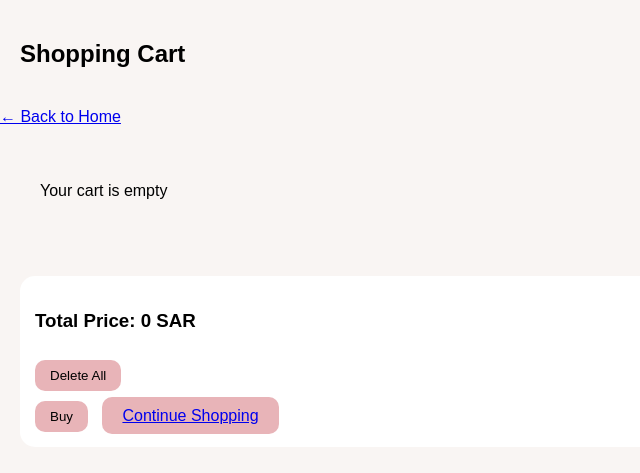
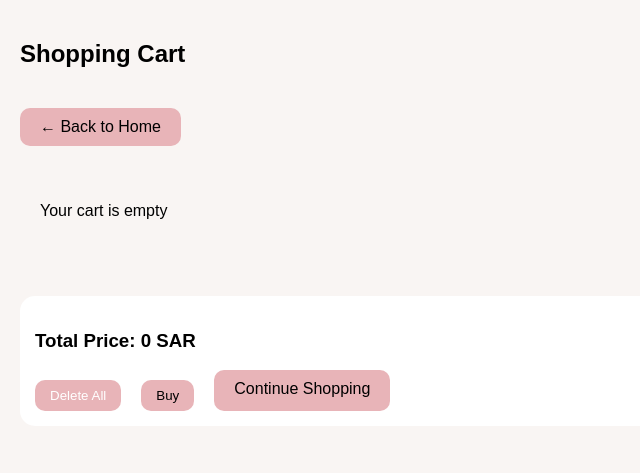
Before and after one commit to Shaden-s/nadara, a PHP site: page /checkout.php in a window 1280 px wide. Shown: the top 473 px of the page, without its empty margins (0-640 px from the left). Run offline with PHP 8.4, Linux system fonts and the light colour scheme.

Commit message:
Edit checkout UI with styled buttons and cart functionality

```diff
--- a/checkout.php
+++ b/checkout.php
@@ -13,11 +13,10 @@ if(isset($_POST['clear'])) {
     unset($_SESSION['cart']);
 }
 
-// update quantity (MODIFY)
+// update quantity
 if(isset($_POST['update'])) {
     $index = $_POST['index'];
     $qty = $_POST['qty'];
-
     $_SESSION['cart'][$index]['qty'] = $qty;
 }
 ?>
@@ -31,10 +30,12 @@ if(isset($_POST['update'])) {
 
 <body>
 
-<h2 style="padding:20px;">Shopping Cart</h2>
+<h2 class="page-title">Shopping Cart</h2>
 
-<!-- 🔙 Back Button -->
-<a href="index.php" class="back-btn">← Back to Home</a>
+<!-- 🔙 Back -->
+<div class="top-actions">
+    <a href="index.php" class="btn">← Back to Home</a>
+</div>
 
 <div class="cart">
 
@@ -56,7 +57,6 @@ if(isset($_SESSION['cart']) && !empty($_SESSION['cart'])) {
         $total += $item_total;
 ?>
 
-    <!-- cart item -->
     <div class="cart-item">
 
         <img src="images/<?php echo $row['image']; ?>">
@@ -67,39 +67,42 @@ if(isset($_SESSION['cart']) && !empty($_SESSION['cart'])) {
         <p>Total: <?php echo $item_total; ?> SAR</p>
 
         <!-- MODIFY -->
-        <form method="post">
+        <form method="post" class="cart-actions">
             <input type="hidden" name="index" value="<?php echo $index; ?>">
-            <input type="number" name="qty" value="<?php echo $qty; ?>" min="1">
-            <button name="update">Modify</button>
+            <input type="number" name="qty" value="<?php echo $qty; ?>" min="1" class="qty">
+            <button name="update" class="btn">Modify</button>
         </form>
 
         <!-- DELETE -->
-        <a href="checkout.php?delete=<?php echo $index; ?>">Delete</a>
+        <a href="checkout.php?delete=<?php echo $index; ?>" class="btn danger">Delete</a>
 
     </div>
 
 <?php
     }
 } else {
-    echo "<p style='padding:20px;'>Your cart is empty</p>";
+    echo "<p class='empty'>Your cart is empty</p>";
 }
 ?>
 
 </div>
 
-<!-- summary -->
+<!-- 🧾 Summary -->
 <div class="summary">
 
     <h3>Total Price: <?php echo $total; ?> SAR</h3>
 
-    <form method="post">
-        <button name="clear">Delete All</button>
-    </form>
+    <div class="summary-actions">
 
-    <button onclick="alert('Order placed successfully!')">Buy</button>
+        <form method="post">
+            <button name="clear" class="btn danger-all">Delete All</button>
+        </form>
 
-    <!-- Continue shopping -->
-    <a href="index.php" class="btn">Continue Shopping</a>
+        <button onclick="alert('Order placed successfully!')" class="btn">Buy</button>
+
+        <a href="index.php" class="btn">Continue Shopping</a>
+
+    </div>
 
 </div>
 
--- a/css/style.css
+++ b/css/style.css
@@ -181,3 +181,70 @@ body {
   border-radius: 10px;
   cursor: pointer;
 }
+
+/* page title */
+.page-title {
+  padding: 20px;
+}
+
+/* top buttons */
+.top-actions {
+  margin: 0 20px;
+}
+
+/* buttons */
+.btn {
+  background: var(--primary);
+  border: none;
+  padding: 10px 20px;
+  border-radius: 10px;
+  cursor: pointer;
+  text-decoration: none;
+  color: black;
+  display: inline-block;
+  transition: 0.3s;
+}
+
+.btn:hover {
+  opacity: 0.9;
+}
+
+/* delete item */
+.danger {
+  background: #e57373;
+  color: white;
+}
+
+.danger:hover {
+  background: #ef5350;
+}
+
+/* delete all */
+.danger-all {
+  background: #d66a6a;
+  color: white;
+}
+
+.danger-all:hover {
+  background: #c85c5c;
+}
+
+/* cart buttons layout */
+.cart-actions {
+  display: flex;
+  gap: 10px;
+  margin-top: 10px;
+}
+
+/* summary buttons */
+.summary-actions {
+  display: flex;
+  gap: 10px;
+  flex-wrap: wrap;
+  margin-top: 10px;
+}
+
+/* empty text */
+.empty {
+  padding: 20px;
+}
--- a/includes/config.php
+++ b/includes/config.php
@@ -1,7 +1,7 @@
 <?php
-$conn = mysqli_connect("localhost", "root", "", "nadara");
+$conn = mysqli_connect("localhost", "root", "", "nadara", 3307);
 
 if (!$conn) {
-    die("Connection failed: " . mysqli_connect_error());
+    die(mysqli_connect_error());
 }
 ?>
```
